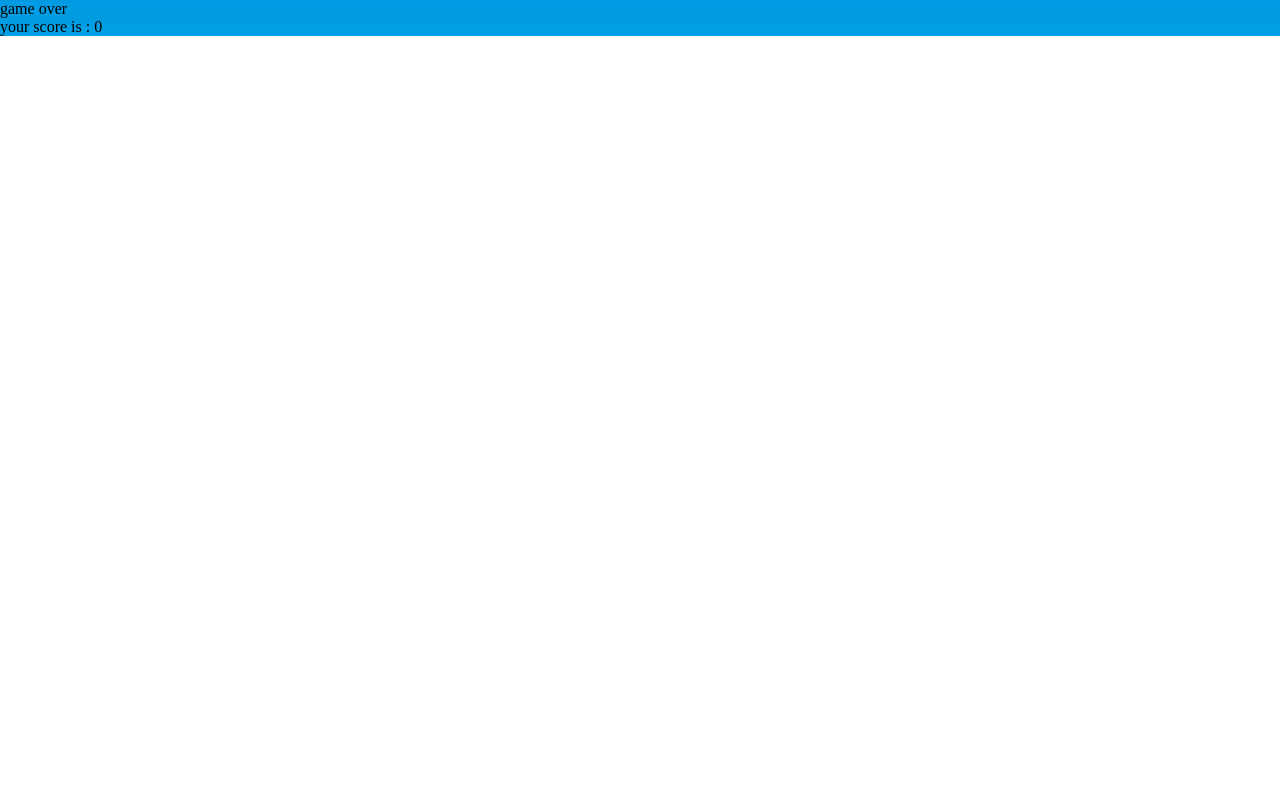
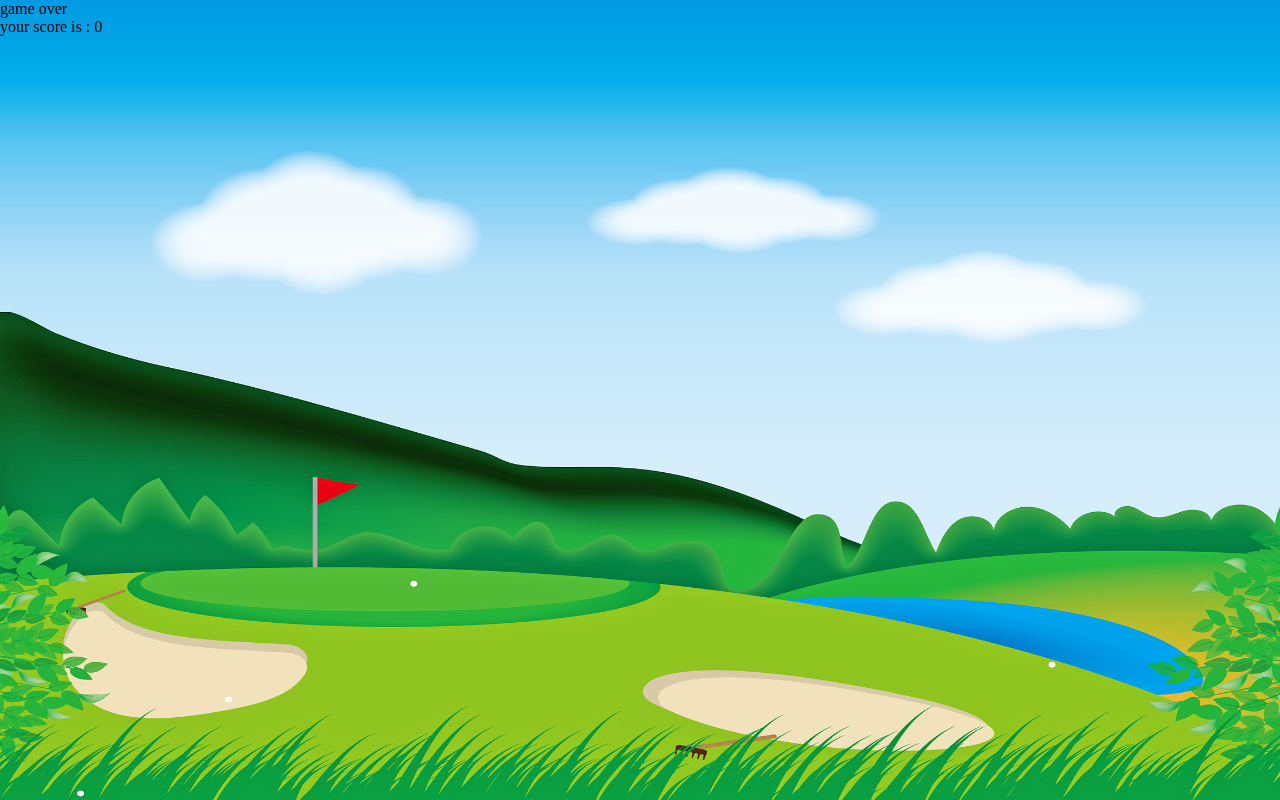
Before and after one commit to Anwarul07/Action, a plain HTML site: page index.html in a window 1280 px wide. Drawn offline with Linux system fonts and the light colour scheme.

Commit message:
update action :css
css change

```diff
--- a/action.css
+++ b/action.css
@@ -2,7 +2,10 @@
   margin: 0;
   padding: 0;
 }
-.container{
-    background-image: url("files/bg.png");
-    background-repeat: no-repeat;
+.container {
+  background-image: url("files/bg.png");
+  background-repeat: no-repeat;
+  background-size:100vw 100vh;
+  height:100vh;
+  width: 100vw;
 }
```
